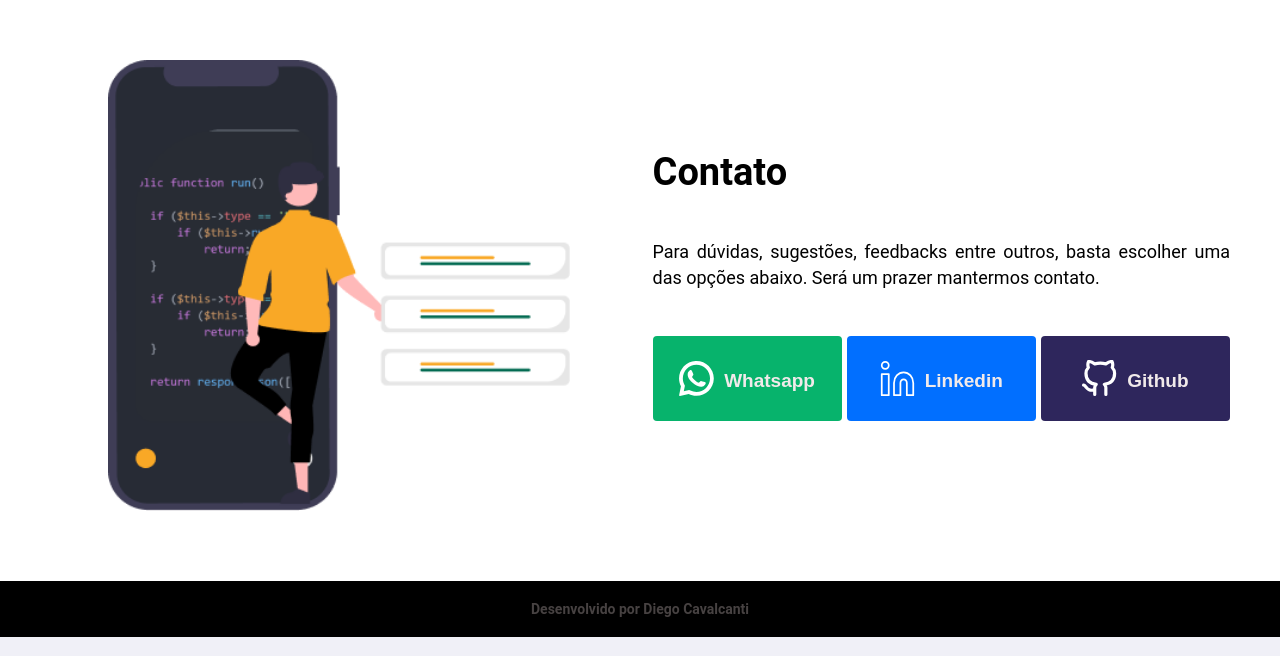
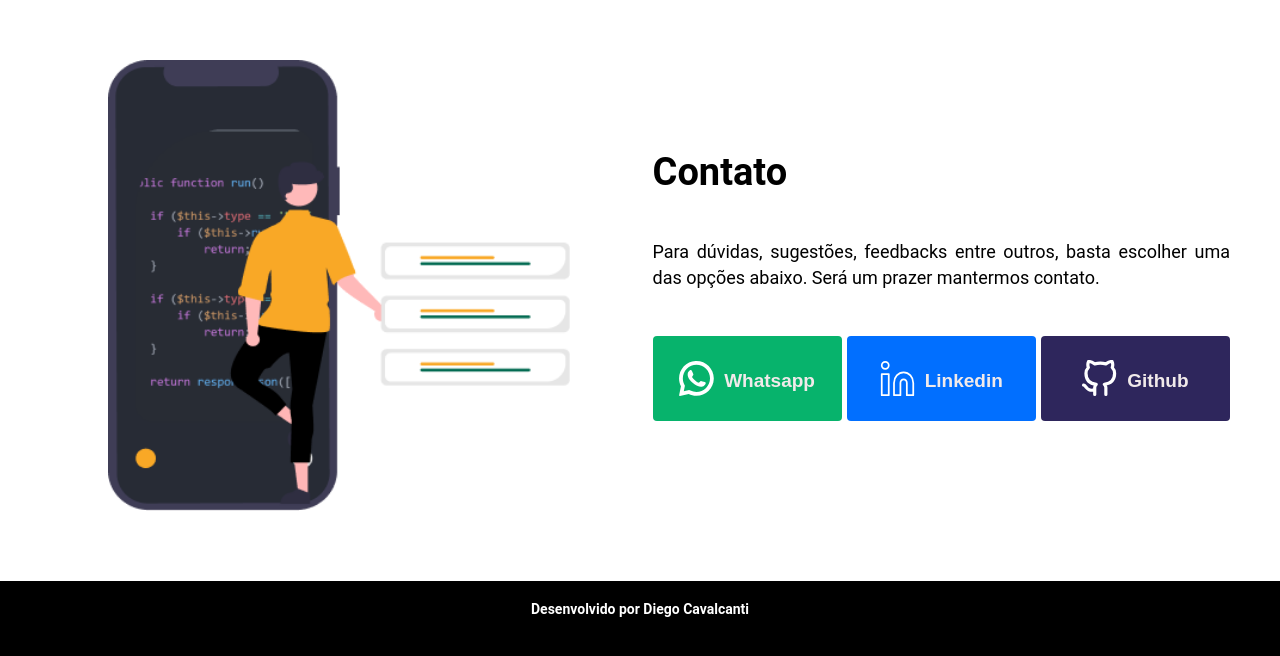
Before and after one commit to diegotimao/portifolio, a React (Create React App) app: page / in a window 1280 px wide. Shown: the part 4518-5174 px from the top of the page. Built offline with nearby package versions, Linux system fonts and the light colour scheme.

Commit message:
feat: Alterando cor do texto comp. footer

```diff
--- a/src/components/Footer/footer.css
+++ b/src/components/Footer/footer.css
@@ -1,13 +1,15 @@
 .footer-container-lithe-theme {
   background: black;
-  color: rgb(71, 66, 66);
+  color: rgb(255, 255, 255);
   transition: 2ms;
+  height: 75px;
   width: 100%;
 }
 
 .footer-container-dark-theme {
   background-color: black;
   transition: 2ms;
+  height: 75px;
   color: white;
 }
 
```
